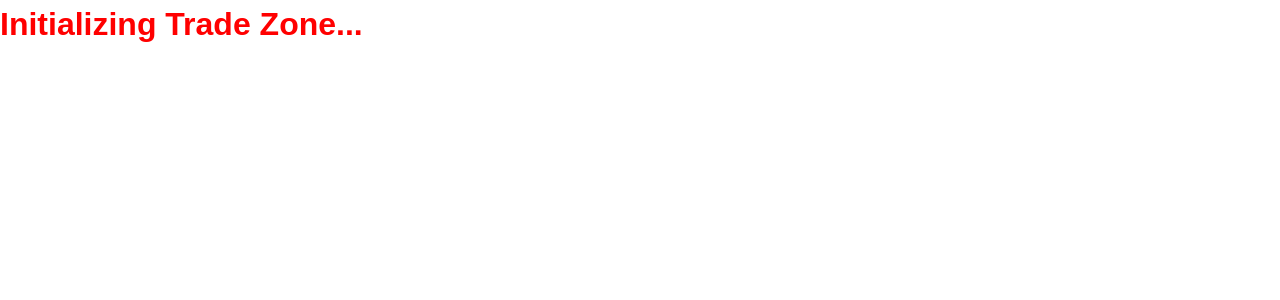
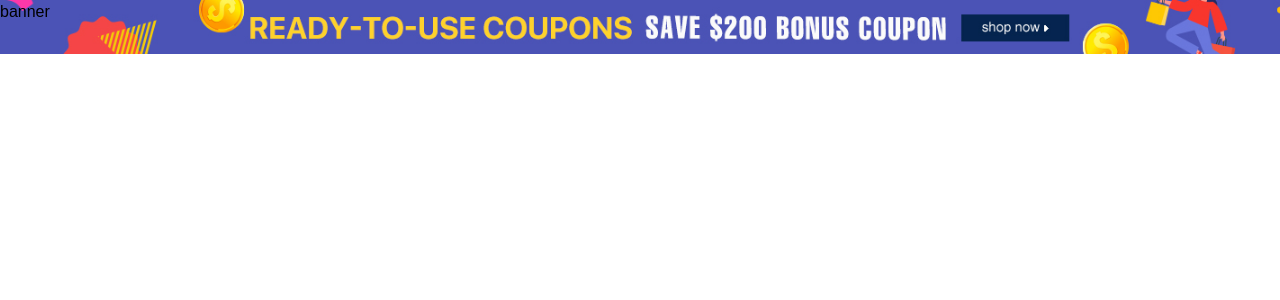
Before and after one commit to mhaji007/Trade-Zone, a Next.js app: page / in a window 1280 px wide. Shown: the top 300 px of the page. Built offline with nearby package versions, Linux system fonts and the light colour scheme.

Commit message:
Create the Banner component

```diff
--- /dev/null
+++ b/components/header/Banner.js
@@ -0,0 +1,10 @@
+import Link from "next/link";
+import styles from "./styles.module.scss";
+
+export default function Banner() {
+  return (
+    <Link href="/browse">
+      <div className={styles.banner}>banner</div>
+    </Link>
+  );
+}
--- /dev/null
+++ b/components/header/index.js
@@ -0,0 +1,10 @@
+import Banner from "./Banner";
+import styles from "./styles.module.scss";
+
+export default function Header() {
+  return (
+    <header className={styles.header}>
+      <Banner />
+    </header>
+  );
+}
--- /dev/null
+++ b/components/header/styles.module.scss
@@ -0,0 +1,13 @@
+.header {
+    height: 100%;
+}
+
+// Banner ---------------------------------------------------
+.banner {
+    height: 54px;
+    width: 100%;
+    background-image: url("../../public/images/discount-banner.jpg");
+    background-size: cover;
+    background-repeat: no-repeat;
+    background-position: 50% 50%;
+}
--- a/pages/_app.js
+++ b/pages/_app.js
@@ -3,11 +3,19 @@ import { Provider } from "react-redux";
 import store from "../store";
 import { PersistGate } from "redux-persist/integration/react";
 import { persistStore } from "redux-persist";
+import Head from "next/head";
+
 let persistor = persistStore(store);
 
 export default function App({ Component, pageProps }) {
   return (
     <>
+      <Head>
+        <title>Trade Zone</title>
+        <meta name="description" content="Trade Zone E-commerce" />
+        <meta name="viewport" content="width=device-width, initial-scale=1" />
+        <link rel="icon" href="/favicon.ico" />
+      </Head>
       <Provider store={store}>
         <PersistGate loading={null} persistor={persistor}>
           <Component {...pageProps} />
--- a/pages/index.js
+++ b/pages/index.js
@@ -1,20 +1,14 @@
-import Head from 'next/head'
-import Image from 'next/image'
-import { Inter } from '@next/font/google'
-import styles from '../styles/Home.module.scss'
+import Image from "next/image";
+import { Inter } from "@next/font/google";
+import styles from "../styles/Home.module.scss";
+import Header from "../components/header";
 
-const inter = Inter({ subsets: ['latin'] })
+const inter = Inter({ subsets: ["latin"] });
 
 export default function Home() {
   return (
     <>
-      <Head>
-        <title>Trade Zone</title>
-        <meta name="description" content="Generated by create next app" />
-        <meta name="viewport" content="width=device-width, initial-scale=1" />
-        <link rel="icon" href="/favicon.ico" />
-      </Head>
-      <h1 className={styles.red}>Initializing Trade Zone...</h1>
+      <Header />
     </>
-  )
+  );
 }
```
Also changed, not shown: public/images/discount-banner.jpg (added).
